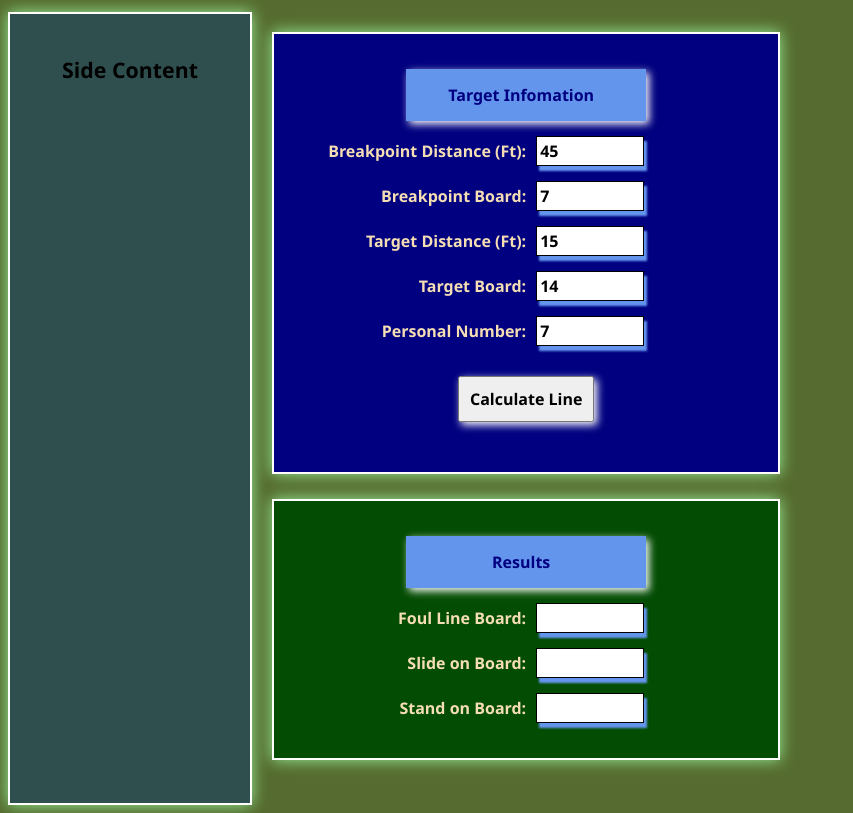
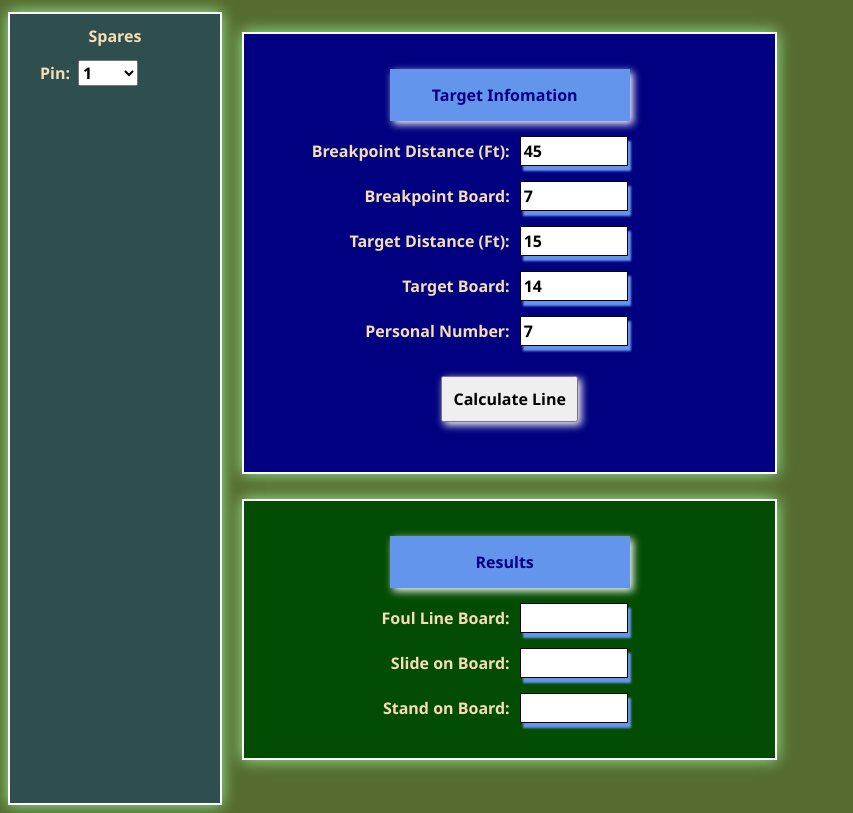
Before and after one commit to kschiang228/BowlingLineCalculator, a plain HTML site: page Index.html in a window 1280 px wide. Shown: the part 103-916 px from the top of the page, without its empty margins (0-853 px from the left). Drawn offline with Linux system fonts and the light colour scheme.

Commit message:
[Update] Add Spare pin combo box on the side bar

```diff
--- a/Index.html
+++ b/Index.html
@@ -14,7 +14,13 @@
 
   <div class="main-layout">
     <div class="side-container">
-      <p>Side Content</p>
+        <label class="side-title-label">Spares</label>
+        <form id="spare-form">
+          <div class="spare-form-row">
+            <label class="spare-pin-label" for="spare-pin">Pin:</label>
+            <select class="spare-pin-select" id="select-spare-pin" name="select-spare-pin"></select>
+          </div>
+        </form>
     </div>
 
     <div class="mid-container">
--- a/app.js
+++ b/app.js
@@ -1,4 +1,26 @@
 document.addEventListener('DOMContentLoaded', () => {
+    const sparePinsOptions = [
+        { value: '1', text: '1'},
+        { value: '2', text: '2'},
+        { value: '3', text: '3'},
+        { value: '4', text: '4'},
+        { value: '5', text: '5'},
+        { value: '6', text: '6'},
+        { value: '7', text: '7'},
+        { value: '8', text: '8'},
+        { value: '9', text: '9'},
+        { value: '10', text: '10'}
+    ];
+
+    const sparePinSelect = document.getElementById('select-spare-pin');
+
+    sparePinsOptions.forEach((pin) => {
+        const pinElement = document.createElement('option');
+        pinElement.value = pin.value;
+        pinElement.text = pin.text;
+        sparePinSelect.appendChild(pinElement);
+    });
+
     const formTargetInfo = document.getElementById('target-info-form');
 
     formTargetInfo.addEventListener('submit', (event) => {
--- a/stylesheet.css
+++ b/stylesheet.css
@@ -19,6 +19,7 @@ body {
 h1 {
     color: blanchedalmond;
     max-width: 800px;
+    max-height: 600px;
 }
 label {
     display: inline-block;
@@ -58,7 +59,7 @@ input[type="submit"] {
     width: 30%;
     border: 2px solid white;
     background-color: var(--secondary-color);
-    padding: 20px;
+    padding: 5px;
     box-shadow: var(--shadow);
     max-width: 200px;
 }
@@ -103,6 +104,14 @@ input[type="submit"] {
     /* width: 400px; */
     text-align: center;
 }
+.side-title-label {
+    max-width: 150px;
+    font-size: 12pt;
+    color: var(--text-color);
+    padding: 5px;
+    text-align: center;
+    margin: auto;
+}
 .form-row {
     display: flex;
     align-items: center;
@@ -120,3 +129,34 @@ input[type="submit"] {
     padding: 10px;
     max-width: 400px;
 }
+.spare-pin-label {
+    display: inline-block;
+    width: 30px;
+    text-align: right;
+    margin-right: 3px;
+    font-family: 'Segoe UI', sans-serif;
+    font-size: 12pt;
+    font-weight: bold;
+    color: var(--text-color);
+}
+.spare-pin-select {
+    margin: 5px;
+    width: 60px;
+    font-family: 'Segoe UI', sans-serif;
+    font-size: 12pt;
+    font-weight: bold;
+}
+.spare-form-row {
+    display: flex;
+    align-items: center;
+    margin: 3px auto;
+    max-width: 150px;
+}
+.spare-form {
+    display: block;
+    /* align-items: center; */
+    /* width: fit-content; */
+    margin: 10px auto;
+    padding: 3px;
+    max-width: 150px;
+}
```
